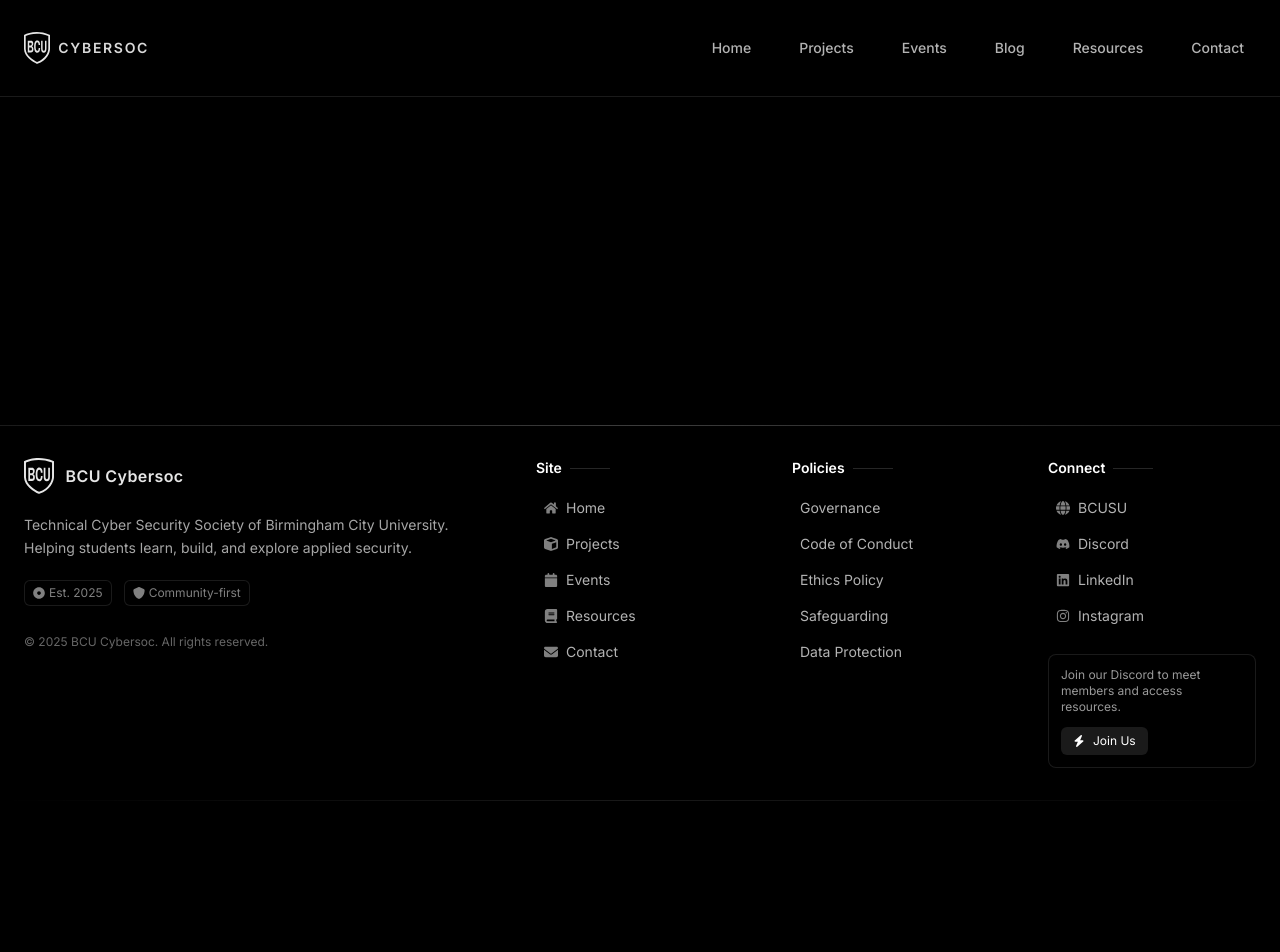
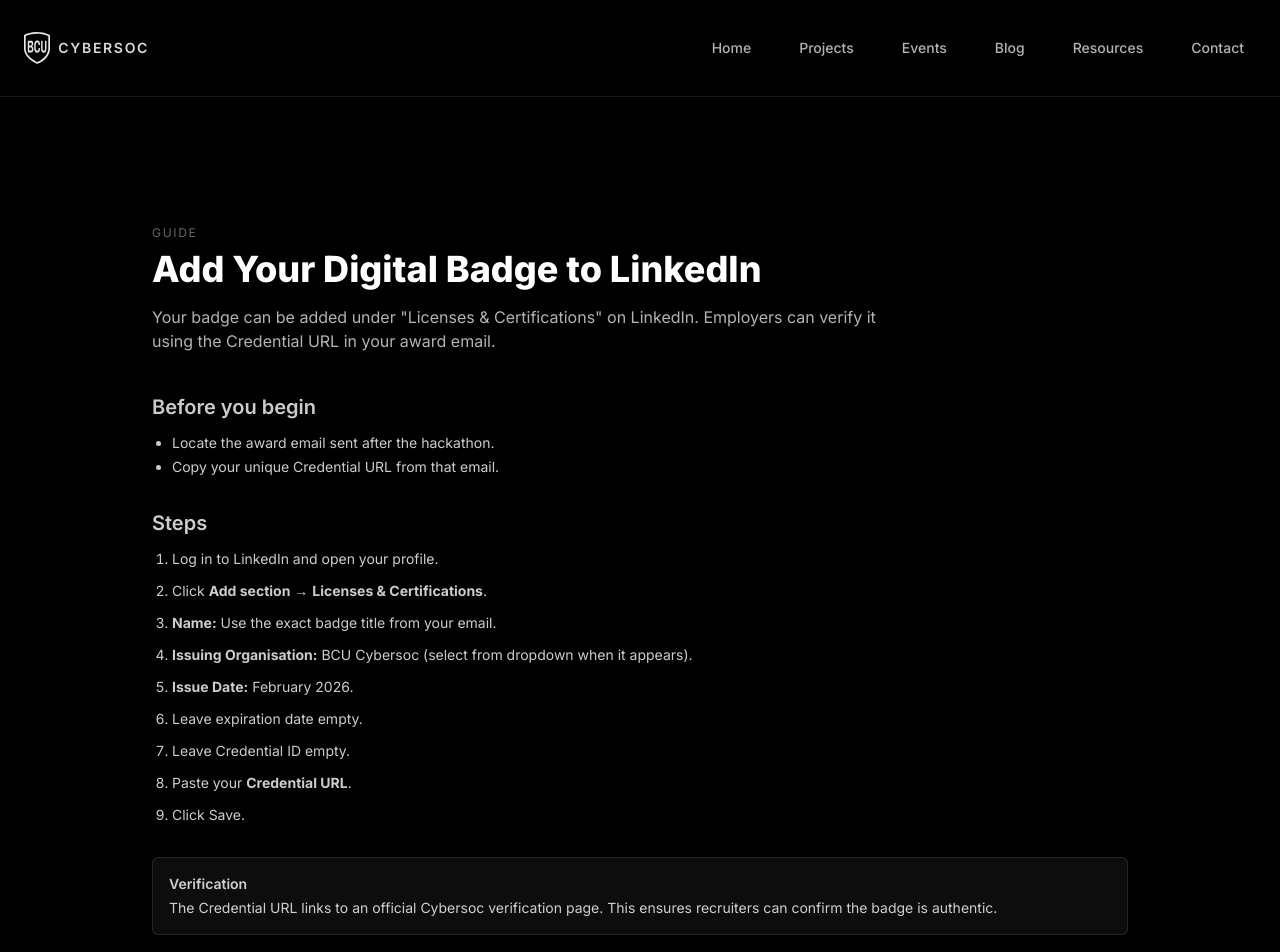
Before and after one commit to baberlabs/cybersoc, a React (Vite) app: page /guide/add-badge-to-linkedin-profile in a window 1280 px wide. Shown: the top 952 px of the page. Before the commit the page ends 801 px from the top, so only its background shows below. Built offline with nearby package versions, Linux system fonts and the light colour scheme.

Commit message:
Add a short guide page on adding digital badge to LinkedIn profile

```diff
--- a/src/App.jsx
+++ b/src/App.jsx
@@ -17,6 +17,7 @@
 import DataProtection from "./pages/DataProtection";
 
 import Badge from "./pages/Badge";
+import HowToAddBadgeToLinkedInProfile from "./pages/HowToAddBadgeToLinkedInProfile";
 
 import ScrollToTop from "./components/ScrollToTop";
 
@@ -43,6 +44,10 @@
           <Route path="/data-protection" element={<DataProtection />} />
 
           <Route path="/badges/:awardId" element={<Badge />} />
+          <Route
+            path="/guide/add-badge-to-linkedin-profile"
+            element={<HowToAddBadgeToLinkedInProfile />}
+          />
         </Routes>
       </div>
 
--- /dev/null
+++ b/src/pages/HowToAddBadgeToLinkedInProfile.jsx
@@ -0,0 +1,67 @@
+const HowToAddBadgeToLinkedInProfile = () => {
+  const badgeTitle = null;
+  return (
+    <main id="main" className="container text-white max-w-5xl">
+      <header className="mb-10">
+        <p className="text-xs uppercase tracking-[0.14em] text-white/40 mb-2">
+          Guide
+        </p>
+        <h1 className="text-4xl font-extrabold">
+          Add Your Digital Badge to LinkedIn
+        </h1>
+        <p className="mt-4 text-white/70 max-w-3xl">
+          Your badge can be added under "Licenses & Certifications" on LinkedIn.
+          Employers can verify it using the Credential URL in your award email.
+        </p>
+      </header>
+
+      <section className="space-y-8 text-white/80">
+        <div>
+          <h2 className="text-xl font-semibold mb-3">Before you begin</h2>
+          <ul className="list-disc ml-5 space-y-1 text-sm">
+            <li>Locate the award email sent after the hackathon.</li>
+            <li>Copy your unique Credential URL from that email.</li>
+          </ul>
+        </div>
+
+        <div>
+          <h2 className="text-xl font-semibold mb-3">Steps</h2>
+          <ol className="list-decimal ml-5 space-y-3 text-sm">
+            <li>Log in to LinkedIn and open your profile.</li>
+            <li>
+              Click <strong>Add section</strong> →{" "}
+              <strong>Licenses & Certifications</strong>.
+            </li>
+            <li>
+              <strong>Name:</strong>{" "}
+              {badgeTitle || "Use the exact badge title from your email."}
+            </li>
+            <li>
+              <strong>Issuing Organisation:</strong> BCU Cybersoc (select from
+              dropdown when it appears).
+            </li>
+            <li>
+              <strong>Issue Date:</strong> February 2026.
+            </li>
+            <li>Leave expiration date empty.</li>
+            <li>Leave Credential ID empty.</li>
+            <li>
+              Paste your <strong>Credential URL</strong>.
+            </li>
+            <li>Click Save.</li>
+          </ol>
+        </div>
+
+        <div className="rounded-md border border-white/10 bg-white/5 p-4 text-sm">
+          <p className="font-semibold mb-1">Verification</p>
+          <p>
+            The Credential URL links to an official Cybersoc verification page.
+            This ensures recruiters can confirm the badge is authentic.
+          </p>
+        </div>
+      </section>
+    </main>
+  );
+};
+
+export default HowToAddBadgeToLinkedInProfile;
```
